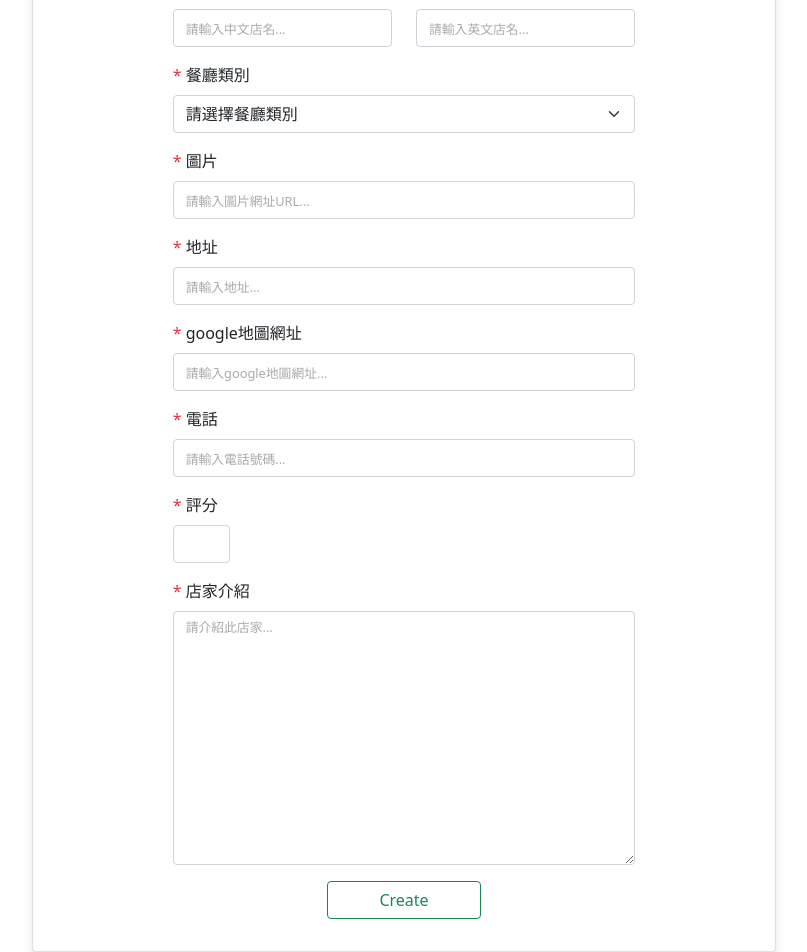
After one commit to angel-retry/ac_exercise_restuarantList_CRUD, a Node project: template views/new.hbs in a window 1280 px wide. The commit adds this page. Shown: the part 420-1372 px from the top of the page, without its empty margins (236-1043 px from the left). Run offline with Node 20 templates, Linux system fonts and the light colour scheme; the template is opened without the code that fills it, so the values that code supplies are empty; some libraries are stand-ins or nearby versions.

Commit message:
add new page and form validation

```diff
--- a/app.js
+++ b/app.js
@@ -15,6 +15,8 @@ app.set('views', './views') //指定views資料夾為指定的位置
 
 //載入靜態資料
 app.use(express.static('public'))
+app.use(express.static('utilities'))
+
 
 app.get('/', (req, res) => {
   res.redirect('/lists')
@@ -32,7 +34,7 @@ app.get('/lists', (req, res) => {
 
 //取得新增清單頁
 app.get('/lists/new', (req, res) => {
-  res.send("create new list page")
+  res.render('new')
 })
 
 //新增一家餐聽
--- a/public/stylesheet/style.css
+++ b/public/stylesheet/style.css
@@ -94,6 +94,10 @@ header {
   color: #fff;
 }
 
+.margin-top {
+  margin-top: -120px;
+}
+
 
 
 @media screen and (max-width: 992px) {
--- /dev/null
+++ b/utilities/formValidation.js
@@ -0,0 +1,14 @@
+const form = document.querySelector('.needs-validation')
+
+const btn_create = document.querySelector('.btn-create')
+
+form.addEventListener('submit', function checkedSubmitted(event) {
+  if (!form.checkValidity()) {
+    event.preventDefault()
+    event.stopPropagation()
+  }
+})
+
+btn_create.addEventListener('click', function createdSubmitted(event) {
+  form.classList.add('was-validated')
+})
--- a/views/layouts/main.hbs
+++ b/views/layouts/main.hbs
@@ -29,8 +29,9 @@
   {{{body}}}
 
 
+  <script src="/formValidation.js"></script>
+  <script src="/javascript/bootstrap.min.js"></script>
 
-  <script src="/javascript/bootstrap.min.js"></script>
 </body>
 
 </html>
--- /dev/null
+++ b/views/new.hbs
@@ -0,0 +1,141 @@
+<div class="margin-top">
+  <h1 class="mb-1 restaurant-show-title">新增店家</h1>
+  <div class="container">
+    <div class="card col-8 mx-auto ">
+      <div class="card-body col-8 mx-auto pt-5">
+        <form action="" class="needs-validation" novalidate>
+          <div class="mb-3 row">
+            <div class="col">
+              <label for="name" class="form-label">
+                <span class="text-danger">*</span>
+                中文店名
+              </label>
+              <input type="text" class="form-control" id="name" aria-describedby="emailHelp" placeholder="請輸入中文店名..."
+                name="name" required>
+              <div class="invalid-feedback">
+                請輸入店家店名
+              </div>
+
+            </div>
+            <div class="col">
+              <label for="name_en" class="form-label">英文店名</label>
+              <input type="text" class="form-control" id="name_en" aria-describedby="emailHelp" placeholder="請輸入英文店名..."
+                name="name_en">
+              <div class="valid-feedback">
+                英文店名可不用輸入
+              </div>
+            </div>
+          </div>
+
+          <div class="mb-3">
+            <label for="category" class="form-label">
+              <span class="text-danger">*</span>
+              餐廳類別
+            </label>
+            <select class="form-select" aria-label="Default select example" id="category" name="category" required>
+              <option value="">請選擇餐廳類別</option>
+              <option value="義式餐廳">義式餐廳</option>
+              <option value="美式">美式</option>
+              <option value="3">酒吧</option>
+              <option value="3">咖啡</option>
+              <option value="3">日本料理</option>
+              <option value="3">中東料理</option>
+              <option value="3">中式料理</option>
+              <option value="3">台式料理</option>
+              <option value="3">火鍋</option>
+              <option value="3">燒烤</option>
+            </select>
+            <div class="invalid-feedback">
+              請選擇種類
+            </div>
+          </div>
+
+          <div class="mb-3">
+            <label for="image" class="form-label">
+              <span class="text-danger">*</span>
+              圖片
+            </label>
+            <input type="url" class="form-control" id="image" placeholder="請輸入圖片網址URL..." name="image" required>
+            <div class="invalid-feedback">
+              請輸入圖片網址URL
+            </div>
+          </div>
+
+          <div class="mb-3">
+            <label for="location" class="form-label">
+              <span class="text-danger">*</span>
+              地址
+            </label>
+            <input type="text" class="form-control" id="location" placeholder="請輸入地址..." name="location" required>
+            <div class="invalid-feedback">
+              請輸入地址
+            </div>
+          </div>
+
+          <div class="mb-3">
+            <label for="google_map" class="form-label">
+              <span class="text-danger">*</span>
+              google地圖網址
+            </label>
+            <input type="text" class="form-control" id="google_map" placeholder="請輸入google地圖網址..." name="google_map"
+              required>
+            <div class="invalid-feedback">
+              請輸入google地圖網址
+            </div>
+          </div>
+
+          <div class="mb-3">
+            <label for="phone" class="form-label">
+              <span class="text-danger">*</span>
+              電話
+            </label>
+            <input type="text" class="form-control" id="phone" placeholder="請輸入電話號碼..." name="phone" required>
+            <div class="invalid-feedback">
+              請輸入電話號碼
+            </div>
+          </div>
+
+
+
+          <div class="mb-3 row">
+            <label for="rating" class="form-label">
+              <span class="text-danger">*</span>
+              評分
+            </label>
+            <div class="col-2">
+              <input type="number" class="form-control col-2" id="rating" name="rating" max="5" min="1" required>
+              <div class="invalid-feedback">
+                請輸入評分
+              </div>
+
+            </div>
+
+          </div>
+
+          <div class="mb-3">
+            <label for="description" class="form-label">
+              <span class="text-danger">*</span>
+              店家介紹
+            </label>
+            <textarea name="description" id="description" cols="30" rows="10" class="form-control"
+              placeholder="請介紹此店家..." required></textarea>
+            <div class="invalid-feedback">
+              請介紹此店家
+            </div>
+          </div>
+
+          <div class="mb-3 d-flex justify-content-center">
+            <button type="submit" class="btn btn-outline-success col-4 btn-create">Create</button>
+
+          </div>
+
+        </form>
+
+      </div>
+
+    </div>
+
+
+  </div>
+
+</div>
```
Also changed, not shown: views/lists.hbs (+8 -0 lines).
